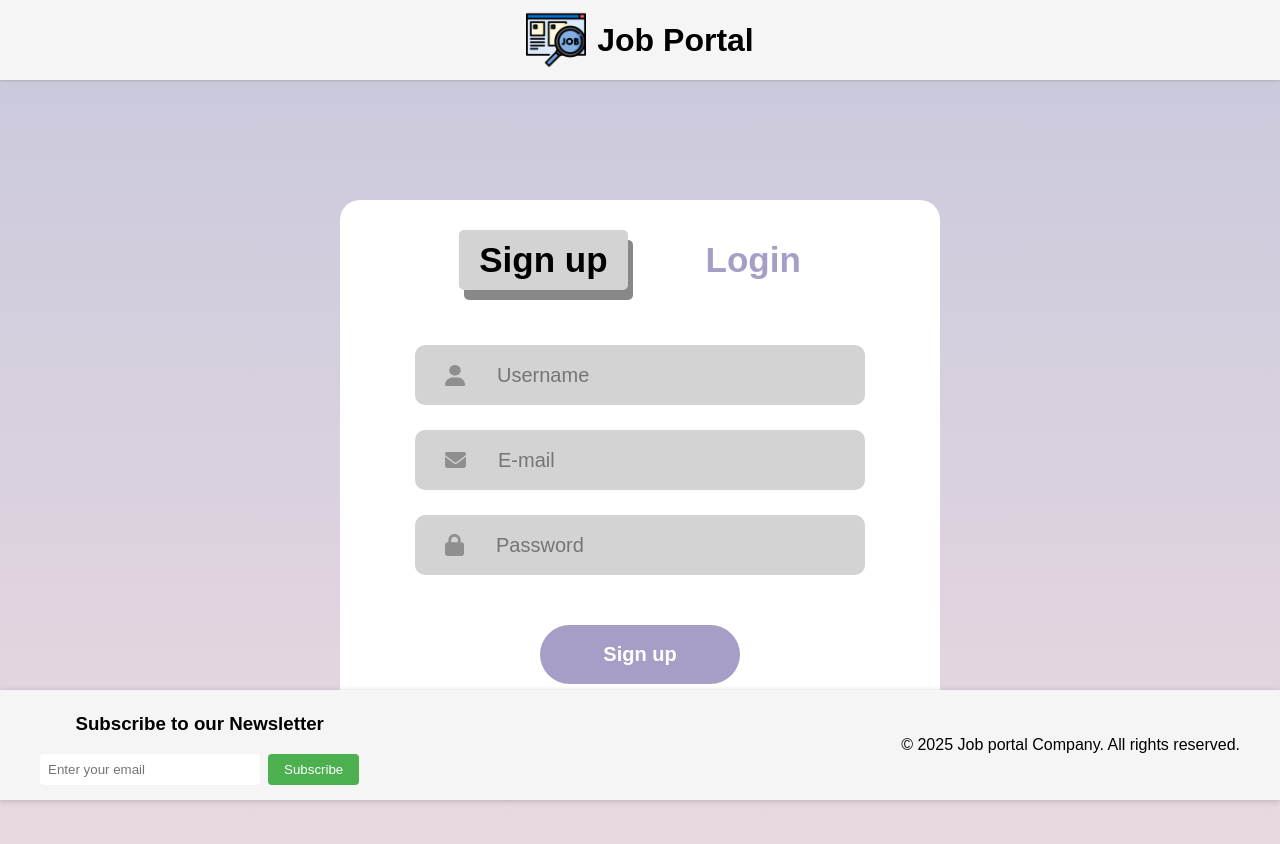
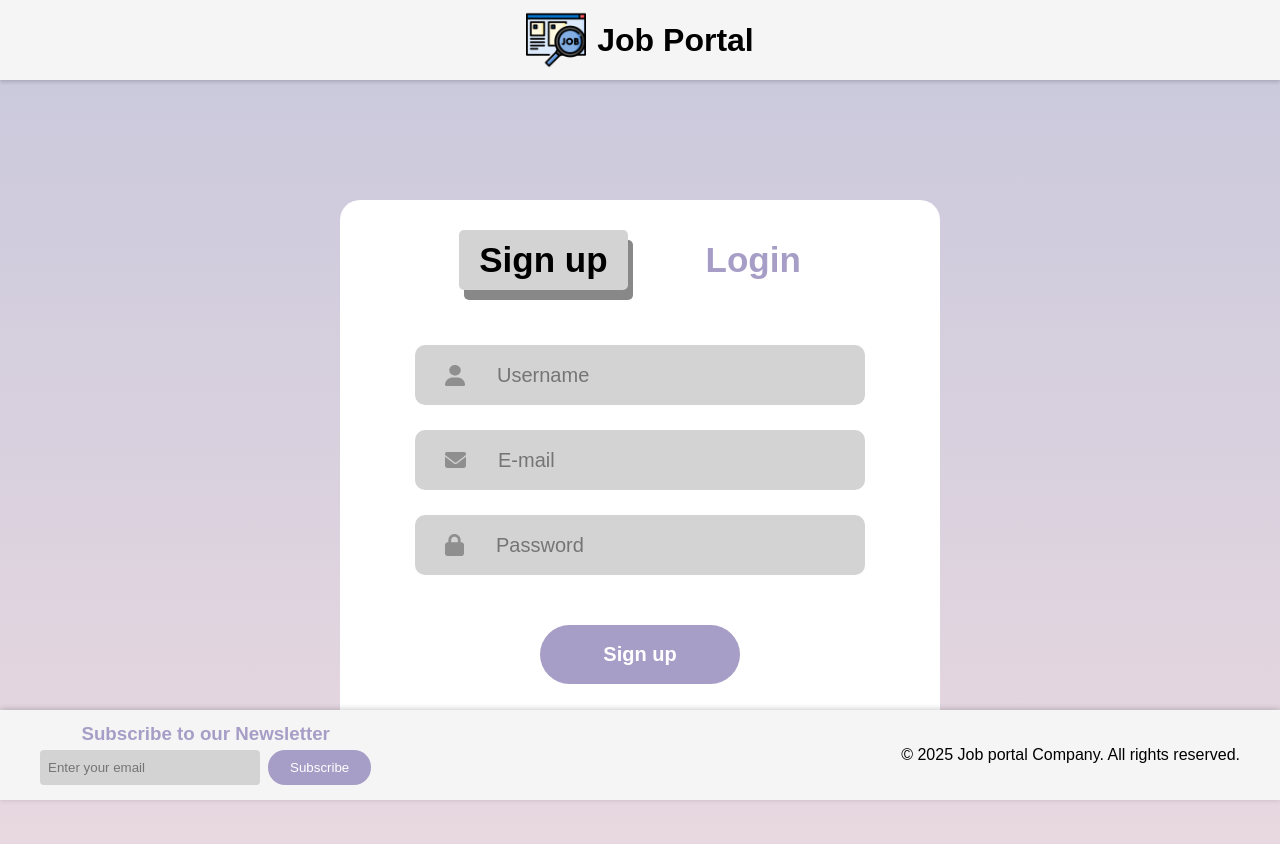
Before and after one commit to Suryakumar531/loginpage_jobportal, a React (Vite) app: page / in a window 1280 px wide. Shown: the top 844 px of the page. Built offline with nearby package versions, Linux system fonts and the light colour scheme.

Commit message:
added changes to footer color and other elements

```diff
--- a/src/App.css
+++ b/src/App.css
@@ -10,7 +10,7 @@
   gap: 11px;
   background-color: whitesmoke;
   height: 80px;
-  box-shadow: 0px 1px 3px 0px rgba(0, 0, 0, 0.10), 0px 1px 2px 0px rgba(0, 0, 0, 0.06);
+  box-shadow: 0px 3px 3px 0px rgba(0, 0, 0, 0.10), 0px 1px 2px 0px rgba(0, 0, 0, 0.06);
 }
 
 .portal-logo {
@@ -133,15 +133,23 @@
   color: black;
   text-align: center;
   padding: 5px 40px;
-  box-shadow: 0 1px 6px rgba(0, 0, 0, 0.2);
+  box-shadow: 0 -1px 6px rgba(0, 0, 0, 0.2);
   z-index: 100;
   display: flex;
   align-items: center;
   justify-content: space-between;
+  height: 90px;
 }
 
 .newsletter {
   margin-bottom: 10px;
+  display: flex;
+  flex-direction: column;
+}
+
+.newsletter-text {
+  margin-bottom: 5px;
+  color: #a69ec6;
 }
 
 .newsletter-form {
@@ -149,6 +157,7 @@
   justify-content: center;
   gap: 8px;
   flex-wrap: wrap;
+  margin-bottom: 10px;
 }
 
 .newsletter-form input {
@@ -156,17 +165,18 @@
   border: none;
   border-radius: 4px;
   width: 220px;
+  background-color: lightgray;
 }
 
 .newsletter-form button {
-  padding: 8px 16px;
+  padding: 10px 22px;
   border: none;
-  background-color: #4CAF50;
+  background-color: #a69ec6;
   color: white;
-  border-radius: 4px;
+  border-radius: 17px;
   cursor: pointer;
 }
 
 .newsletter-form button:hover {
-  background-color: #45a049;
+  background-color: #8e85ad;
 }
--- a/src/Components/Footer.jsx
+++ b/src/Components/Footer.jsx
@@ -4,10 +4,10 @@ export const Footer = () => {
   return (
     <footer className="footer">
         <div className="newsletter">
-            <h3>Subscribe to our Newsletter</h3>
+            <h3 className='newsletter-text'>Subscribe to our Newsletter</h3>
             <form className="newsletter-form">
-            <input type="email" placeholder="Enter your email" />
-            <button type="submit">Subscribe</button>
+              <input type="email" placeholder="Enter your email" />
+              <button type="submit">Subscribe</button>
             </form>
         </div>
         <div className="copyright">
```
